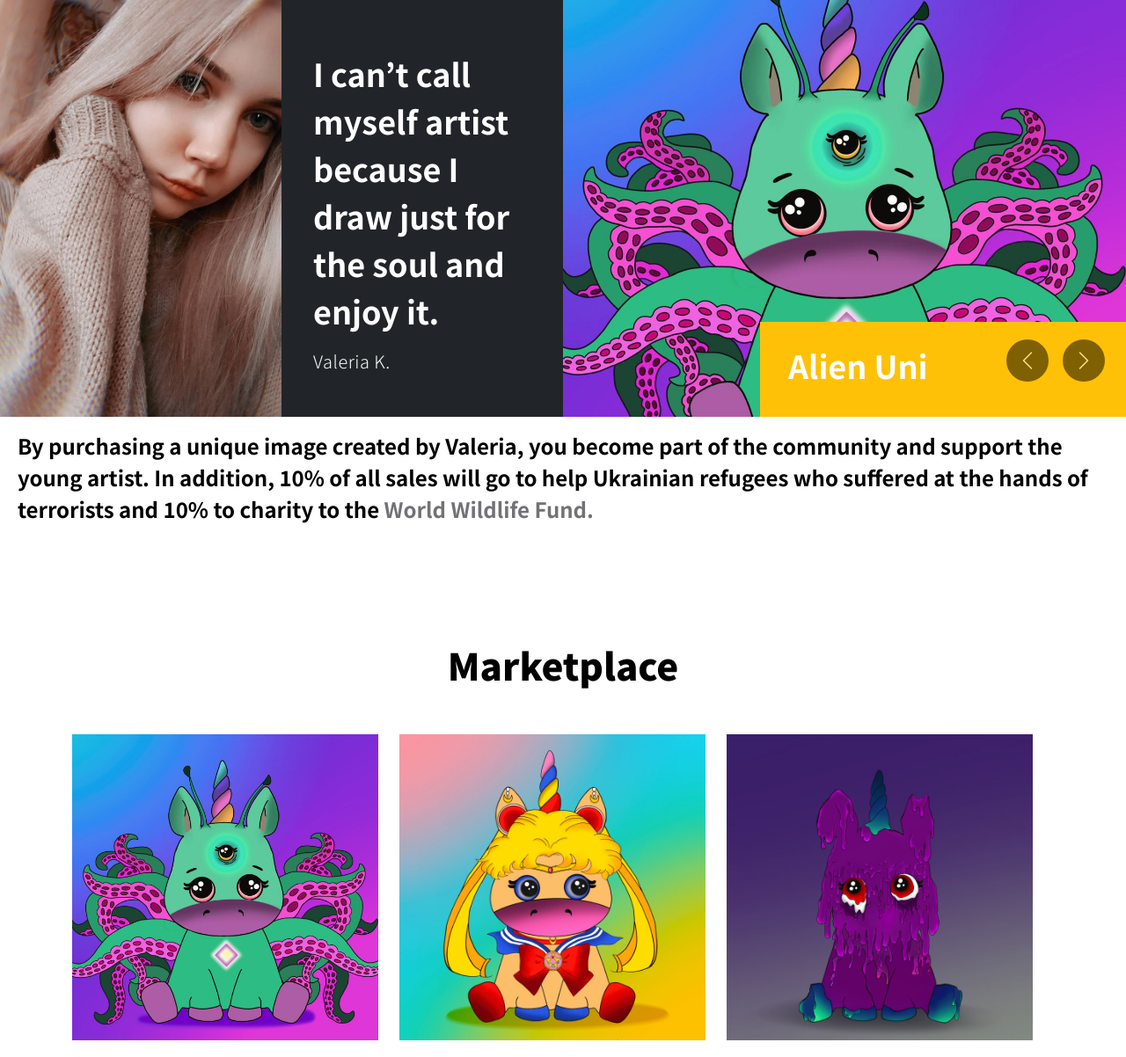
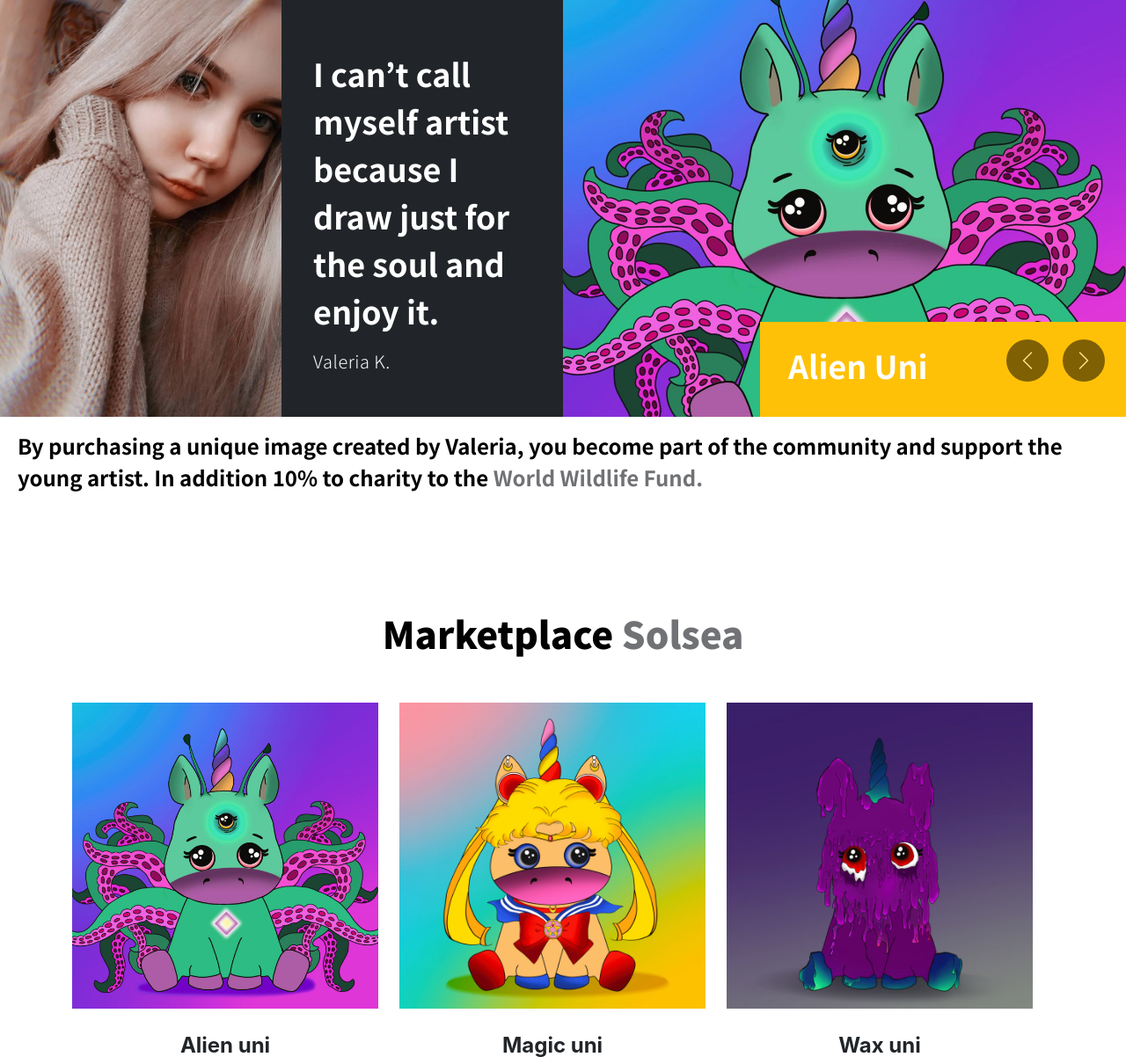
Before and after one commit to wishka/TWU, a PHP site: page / in a window 1280 px wide. Shown: the part 1130-2332 px from the top of the page at 88% size. Run offline with PHP 8.4, Linux system fonts and the light colour scheme.

Commit message:
update new collection

```diff
--- a/index.html
+++ b/index.html
@@ -163,7 +163,7 @@
             <section>
               <div class="news-text-info">
                   <h5 class="news-title">
-                      <a>By purchasing a unique image created by Valeria, you become part of the community and support the young artist. In addition, 10% of all sales will go to help Ukrainian refugees who suffered at the hands of terrorists and 10% to charity to the <a href="https://wwf.panda.org/" target="_blank"> World Wildlife Fund.</a>
+                      <a>By purchasing a unique image created by Valeria, you become part of the community and support the young artist. In addition 10% to charity to the <a href="https://wwf.panda.org/" target="_blank"> World Wildlife Fund.</a>
                   </h5>
               </div>
             </section>
@@ -174,7 +174,7 @@
                     <div class="row">
 
                         <div class="col-12">
-                            <h2 class="mb-5 text-center" data-aos="fade-up">Marketplace</h2>
+                            <h2 class="mb-5 text-center" data-aos="fade-up">Marketplace <a href="https://solsea.io" target="_blank">Solsea </a></h2>
                         </div>
 
                         <div class="row">
@@ -297,6 +297,9 @@
                             </div>
                         </div>
                     </div>
+                    <div class="col-12">
+                        <h2 class="mb-5 text-center" data-aos="fade-up">Marketplace <a href="https://opensea.io/" target="_blank">OpenSea </a></h2>
+                    </div>
                 </div>
             </div>
         </section>
@@ -351,7 +354,7 @@
 
                                             <div class="d-flex flex-wrap">
                                               <span class="text-muted">(Details will be posted later)</span><br>
-                                              <span class="text-muted">May 25, 2022</span>
+                                              <span class="text-muted">July 25, 2022</span>
                                             </div>
                                         </div>
                                     </div>
@@ -387,7 +390,7 @@
                 <div class="container">
                   <div class="news-text-info">
                       <h5 class="news-title">
-                          <a>By purchasing a unique image created by Valeria, you become part of the community and support the young artist. In addition, 10% of all sales will go to help Ukrainian refugees who suffered at the hands of terrorists and 10% to charity to the <a href="https://wwf.panda.org/" target="_blank"> World Wildlife Fund.</a>
+                          <a>By purchasing a unique image created by Valeria, you become part of the community and support the young artist. In addition 10% to charity to the <a href="https://wwf.panda.org/" target="_blank"> World Wildlife Fund.</a>
                       </h5>
                   </div>
                 </div>
```
Also changed, not shown: css/templatemo-nomad-force.css (+0 -7 lines), 1 other file.
